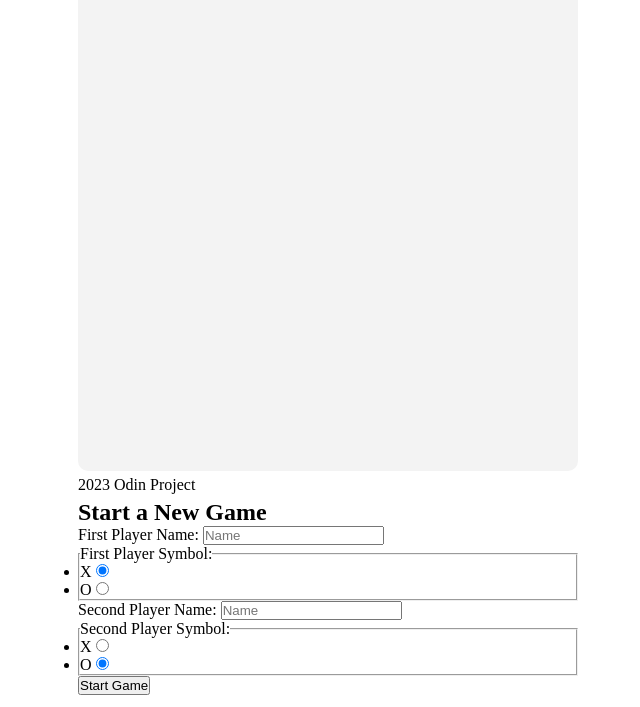
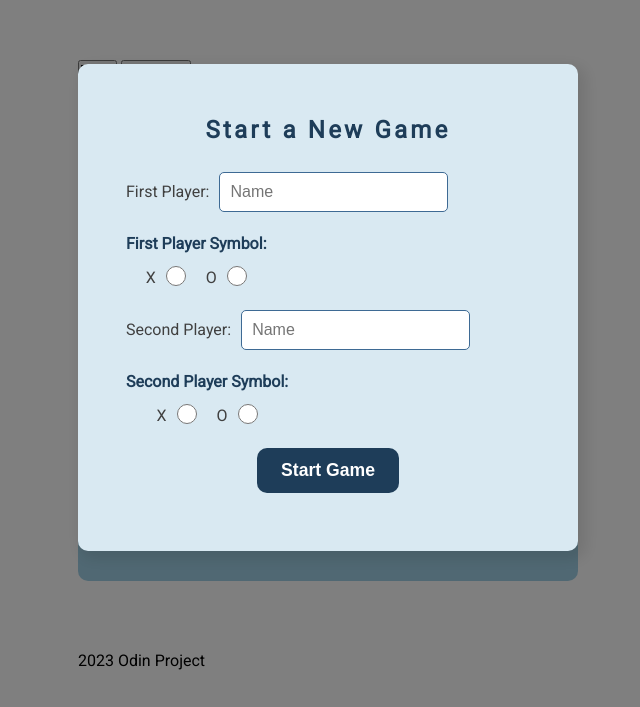
Before and after one commit to zman64/tic_tac_toe, a plain HTML site: page index.html in a window 1280 px wide. Shown: the part 93-800 px from the top of the page, without its empty margins (312-952 px from the left). Drawn offline with Linux system fonts and the light colour scheme.

Commit message:
Refactor form styles and update Readme

```diff
--- a/app.js
+++ b/app.js
@@ -122,7 +122,7 @@ const GameController = (
     playerTwo = Player("Player Two", 'O')
 ) => {
 
-     // const observers = [];
+    // const observers = [];
     // const addObserver = (observer) => {
     //     observers.push(observer);
     // };
@@ -217,9 +217,9 @@ const GameController = (
 
     const resetGameState = () => {
         _gameState.gameOver = false,
-        _gameState.isTie = false,
-        _gameState.winner = null
-        ;
+            _gameState.isTie = false,
+            _gameState.winner = null
+            ;
 
     }
 
@@ -249,6 +249,14 @@ const screenController = ((document) => {
     //const gameStatusDiv = document.querySelector('.gameStatus');
     const playerForm = document.querySelector('.player_form');
     let game = {}; // private variable to hold the game instance
+    var firstPlayerSymbols = document.querySelectorAll('input[name="first_player_symbol"]');
+    var secondPlayerSymbols = document.querySelectorAll('input[name="second_player_symbol"]');
+
+
+
+    document.getElementById("overlay").addEventListener("click", function (event) {
+        document.getElementById("modal").classList.add("hidden");
+    })
 
     const updateScreen = () => {
         // clear the board
@@ -333,7 +341,7 @@ const screenController = ((document) => {
         initialize();
 
         // Hide form
-        document.querySelector(".player_form").style.display = 'none';
+        document.getElementById("modal").classList.add("hidden");
 
         // Initial render
         //updateScreen(game.getGameState());
@@ -341,6 +349,33 @@ const screenController = ((document) => {
     playerForm.addEventListener("submit", clickSubmitPlayer);
     // Initial render
     //updateScreen();
+
+    // Add an event listener to the first player's radio buttons
+    firstPlayerSymbols.forEach(function (radio) {
+        radio.addEventListener("change", function () {
+            updateSecondPlayerChoices(radio.value);
+        });
+    });
+
+    // Function to update the second player's choices
+    function updateSecondPlayerChoices(selectedSymbol) {
+        secondPlayerSymbols.forEach(function (radio) {
+            if (radio.value === selectedSymbol) {
+                radio.disabled = true; // Disable the matching choice
+                radio.checked = false; // uncheck the disabled radio button
+            } else {
+                radio.disabled = false; // Enable the other choice
+                radio.checked = true;
+                if (!Array.from(secondPlayerSymbols).some(r => r.checked && !r.disabled)) {
+                    radio.checked = true; // Select the enabled choice if nothing is selected
+                }
+            }
+        });
+    }
+
+    // Call this function initially to set the state
+    updateSecondPlayerChoices(document.querySelector('input[name="first_player_symbol"]:checked').value);
+
     return {
         initialize
     };
--- a/index.html
+++ b/index.html
@@ -4,6 +4,9 @@
     <meta charset="UTF-8" />
     <meta name="viewport" content="width=device-width, initial-scale=1.0" />
     <title>Tic Tac Toe</title>
+    <link rel="preconnect" href="https://fonts.googleapis.com">
+<link rel="preconnect" href="https://fonts.gstatic.com" crossorigin>
+<link href="https://fonts.googleapis.com/css2?family=Roboto&display=swap" rel="stylesheet">
     <link rel="stylesheet" href="style.css" />
   </head>
 
@@ -13,6 +16,7 @@
     <main>
         <div class="game_container">
           <button class="reset">Reset</button>
+          <button class="new_game">New Game</button>
           <h1 class="turn"></h1>
           <div class="board"></div>
         </div>
@@ -20,19 +24,22 @@
     <footer>
         <p>2023 Odin Project</p>
     </footer>
-    <div class="modal hidden" id="modal">
+    <div class="modal" id="modal">
       <div class="overlay" id="overlay"></div>
-      <div id="start-game-form">
-        <h2 class="new-game-title">Start a New Game</h2>
+      <div id="start_game_form">
+        <h2 class="new_game_title">Start a New Game</h2>
         <form action="#" class="player_form">
           <div class="input">
-            <label for="first_player">First Player Name:</label>
+            <div class="name_input">
+                <label for="first_player">First Player:</label>
                 <input
                   type="text"
                   name="first_player"
                   id="first_player"
                   placeholder="Name"
+                  required
                 />
+            </div>
             <fieldset>
               <legend>First Player Symbol:</legend>
               <ul>
@@ -43,7 +50,7 @@
                     type="radio"
                     name="first_player_symbol"
                     id="symbol-x-first"
-                    checked
+
                   />
                 </li>
                 <li>
@@ -60,13 +67,16 @@
           </div>
 
           <div class="input">
-            <label for="second_player">Second Player Name:</label>
+            <div class="name_input">
+                <label for="second_player">Second Player:</label>
                 <input
                   type="text"
                   name="second_player"
                   id="second_player"
                   placeholder="Name"
+                  required
                 />
+            </div>
 
             <fieldset>
               <legend>Second Player Symbol:</legend>
@@ -87,7 +97,7 @@
                     type="radio"
                     name="second_player_symbol"
                     id="symbol-o-second"
-                    checked
+
                   />
                 </li>
               </ul>
--- a/style.css
+++ b/style.css
@@ -1,9 +1,11 @@
 :root {
-    --primary-clr: red;
-    --secondary-clr: orange;
-    --accent-clr: yellow;
-    --btn-clr: blue;
-    --board-clr: cyan;
+    --primary-clr: #1e3D59; /* dark blue */
+    --secondary-clr: #3e6a94; /* medium blue */
+    --accent-clr: #6aa0c1; /* light blue */
+    --btn-clr: #A1D1E6; /* very light blue */
+    --board-clr: #d9e9f2; /* almost white with a blue tint */
+    --txt-clr: #404040;
+    --light-txt-clr: #fff;
 
 }
 
@@ -13,11 +15,19 @@
     box-sizing: border-box;
 }
 
+ul {
+    list-style-type: none;
+    border: none;
+}
+
 body {
     min-height: 100vh;
     display: grid;
     justify-content: center;
     align-items: center;
+    font-family: 'Roboto', sans-serif;
+    letter-spacing: 1;
+    line-height: 1.5;
 }
 
 .player_form {
@@ -34,7 +44,7 @@ body {
     /* border: 1px solid black; */
     gap: 20px;
     padding: 20px;
-    background-color: #f3f3f3;
+    background-color: var(--btn-clr);
     border-radius: 10px;
 }
 
@@ -45,6 +55,131 @@ body {
     text-align: center;
     font-size: 2rem;
     border: 1px solid grey;
-    background-color: lightblue;
+    background-color: var(--board-clr);
     cursor: pointer;
 }
+
+/* --- Modal --- */
+.modal {
+    position: fixed;
+    top: 0;
+    left: 0;
+    width: 100%;
+    height: 100%;
+    z-index: 10;
+    display: flex;
+    justify-content: center;
+    align-items: center;
+}
+
+.overlay {
+    position: absolute;
+    top: 0;
+    left: 0;
+    width: 100%;
+    height: 100%;
+    background-color: rgba(0,0,0,0.5);
+    z-index: 20;
+}
+
+/* --- Form --- */
+#start_game_form {
+    position: relative;
+    background-color: var(--board-clr);
+    padding: 3em;
+    border-radius: 10px;
+    z-index: 30;
+    box-shadow: 5px 5px 15px 3px rgba(0, 0, 0, 0.1);
+    width: 80%;
+    max-width: 500px;
+    color: var(--txt-clr);
+
+}
+
+.player_form {
+    display: flex;
+    flex-direction: column;
+    justify-content: center;
+    align-items: start;
+    gap: 20px;
+}
+
+.new_game_title {
+    text-align: center;
+    margin-bottom: 1em;
+    font-weight: 700;
+    color: var(--primary-clr);
+    letter-spacing: 0.2rem;
+}
+
+.input {
+    display: flex;
+    flex-direction: column;
+    justify-content: center;
+    align-items: start;
+    gap: 20px;
+}
+
+.input ul {
+    display: flex;
+    justify-content: center;
+    gap: 20px;
+}
+
+ul > li {
+    display: flex;
+    gap: 10px;
+    /* align-items: center; */
+}
+
+.name_input {
+    display: flex;
+    gap: 10px;
+    align-items: center;
+}
+
+input[type="text"] {
+    border: 1px solid var(--secondary-clr);
+    border-radius: 5px;
+    padding: 10px;
+    font-size: 1rem;
+}
+
+input[type="radio"] {
+    width: 20px;
+    height: 20px;
+    background-color: var(--secondary-clr);
+    border-radius: 50%;
+}
+
+legend {
+    color: var(--primary-clr);
+    font-weight: 600;
+    margin-bottom: 10px;
+}
+
+.player_submit_button {
+    padding: 12px 24px;
+    border: none;
+    border-radius: 10px;
+    align-self: center;
+    background-color: var(--primary-clr);
+    color: var(--light-txt-clr);
+    font-size: 1.1rem;
+    font-weight: 600;
+}
+
+.player_submit_button:hover {
+    background-color: var(--secondary-clr);
+    cursor: pointer;
+    transform: scale(1.05);
+    transition: all 0.3s ease;
+}
+
+.hidden {
+    display: none;
+}
+
+fieldset {
+    border: none;
+}
```
Also changed, not shown: 1 other file. Lines whose indentation alone changed are shown as unchanged.
